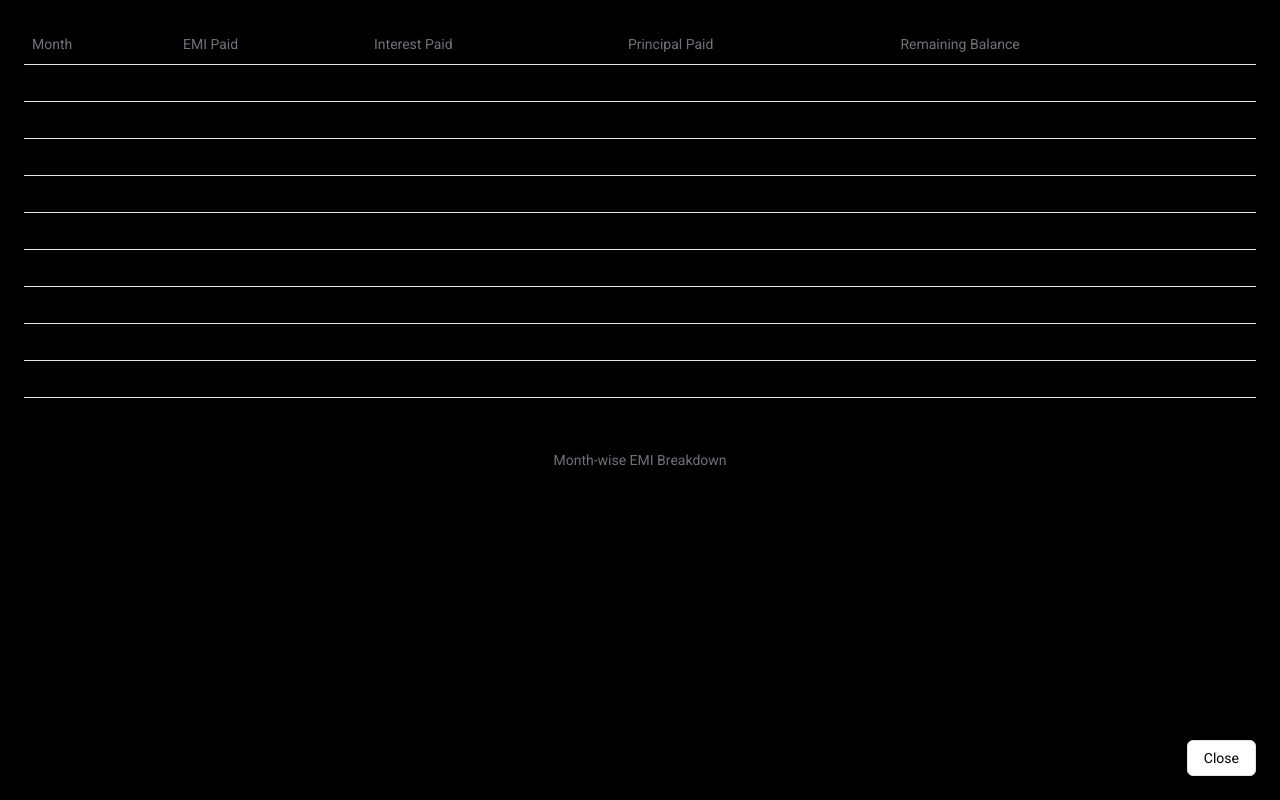
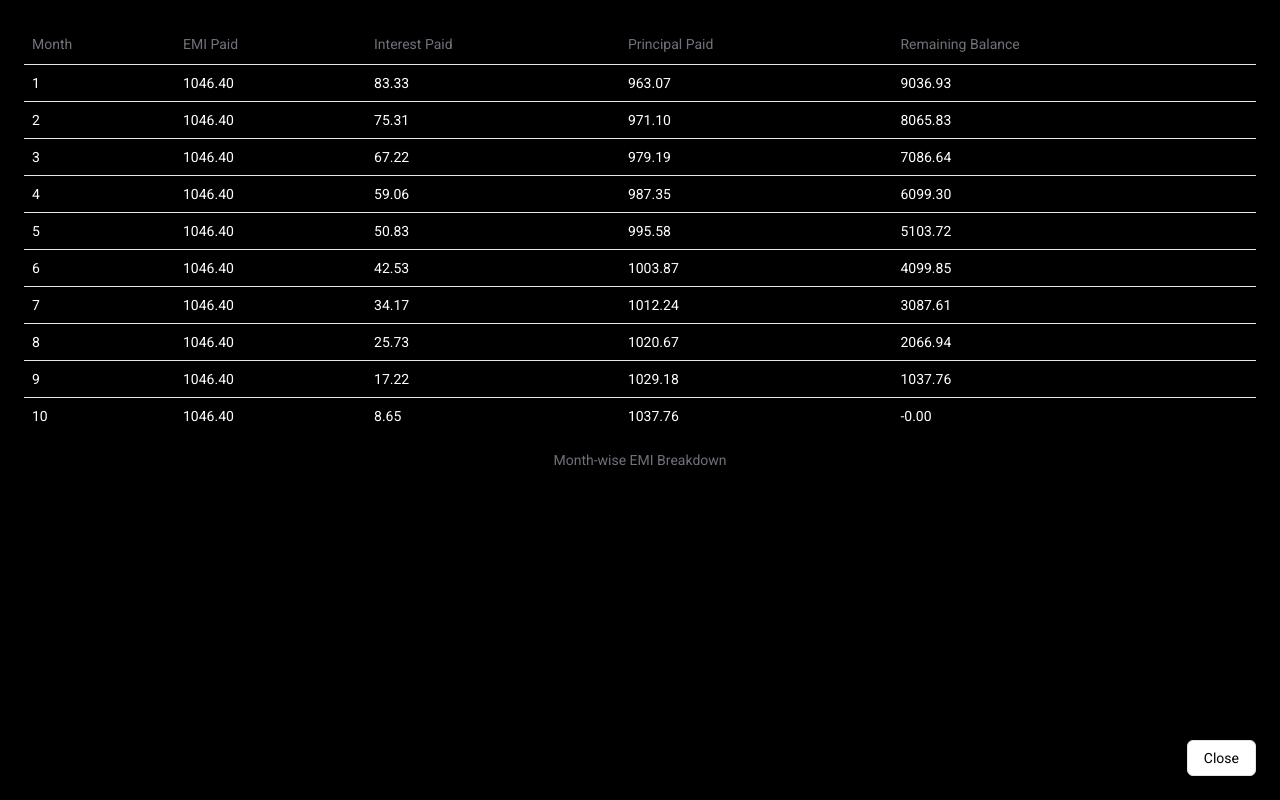
Before and after one commit to StarDust130/EasyEMI, a Next.js app: page /emi-calculator in a window 1280 px wide. Both pictures are taken after a click on the button "View Month wise EMI". Built offline with nearby package versions, Linux system fonts and the light colour scheme; grey boxes are pictures that could not be loaded; what pdfmake would draw is missing.

Commit message:
Dark Mode Fix

```diff
--- a/src/components/screen/EmiCalculator.tsx
+++ b/src/components/screen/EmiCalculator.tsx
@@ -281,7 +281,7 @@ const EmiCalculator = () => {
           />
         </div>
         {showMonthWise && (
-          <div className="fixed inset-0 bg-black  flex flex-col p-6 z-50">
+          <div className="fixed inset-0 bg-black text-white  flex flex-col p-6 z-50">
             <div className="overflow-x-auto flex-1 rounded-lg shadow-lg">
               <Table>
                 <TableCaption>Month-wise EMI Breakdown</TableCaption>
@@ -309,7 +309,7 @@ const EmiCalculator = () => {
             </div>
             <Button
               variant={"outline"}
-              className="mt-4 self-end"
+              className="mt-4 self-end text-black dark:text-white"
               onClick={() => setShowMonthWise(false)}
             >
               Close
```
